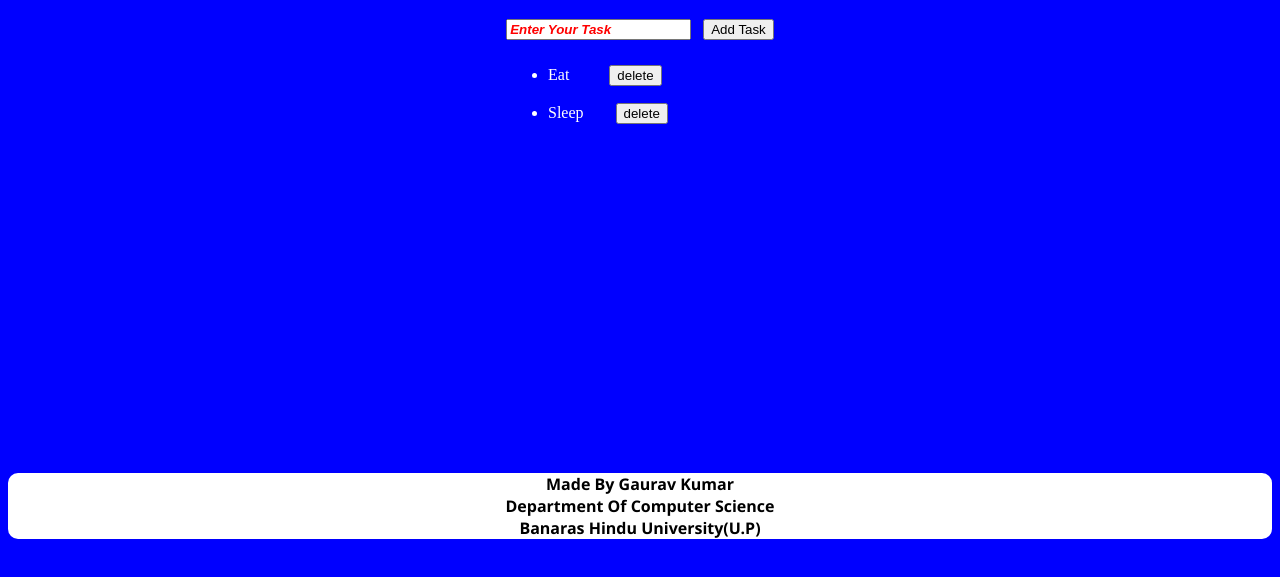
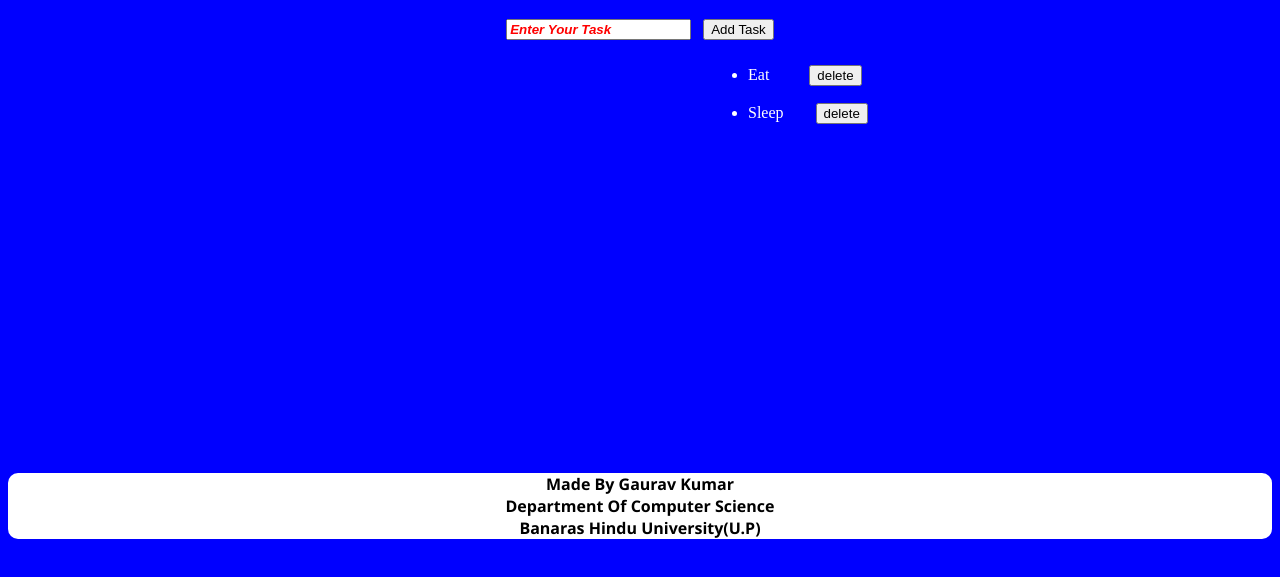
Before and after one commit to GauravBHU23/To-do-App, a plain HTML site: page index.html in a window 1280 px wide. Shown: the part 61-638 px from the top of the page. Drawn offline with Linux system fonts and the light colour scheme.

Commit message:
Change Task

```diff
--- a/index.css
+++ b/index.css
@@ -29,7 +29,7 @@ h1{
 }
 .ul{
     text-align: left;
-    margin-left: 500px;
+    margin-left: 700px;
     color: white;
 
 }
```
